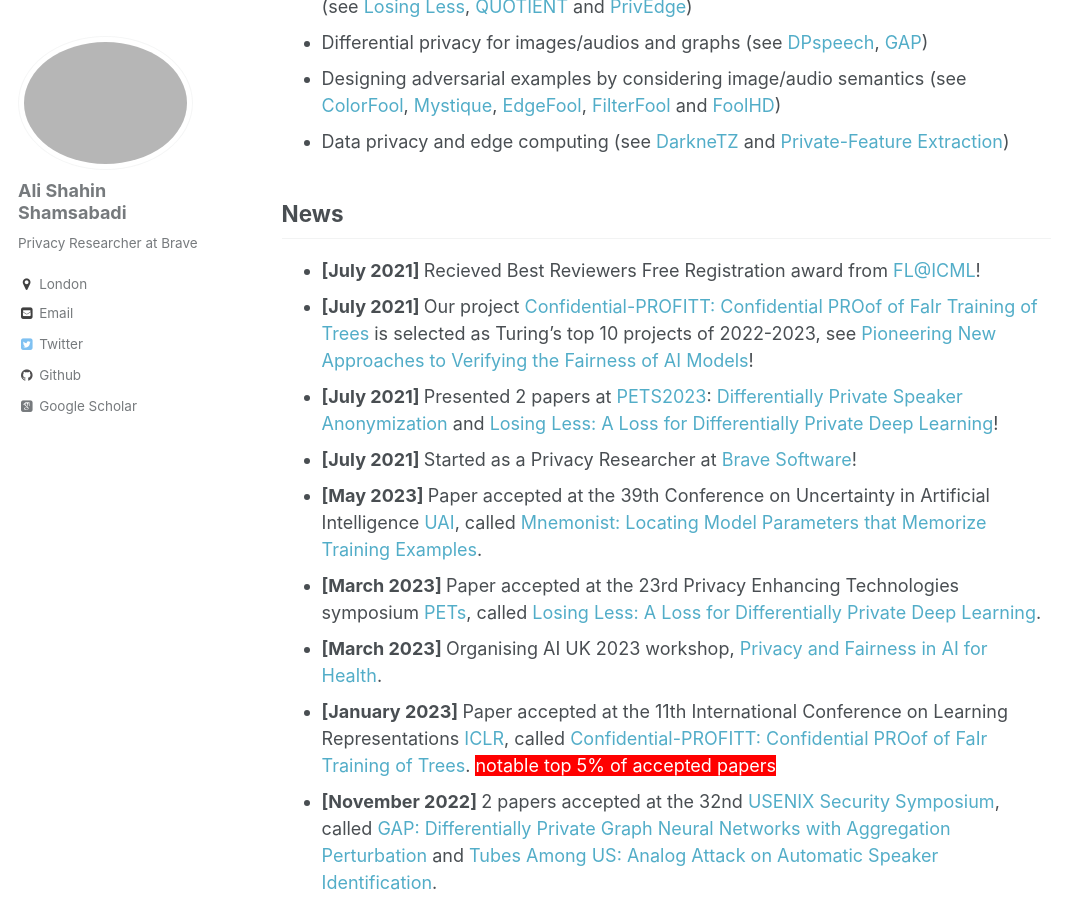
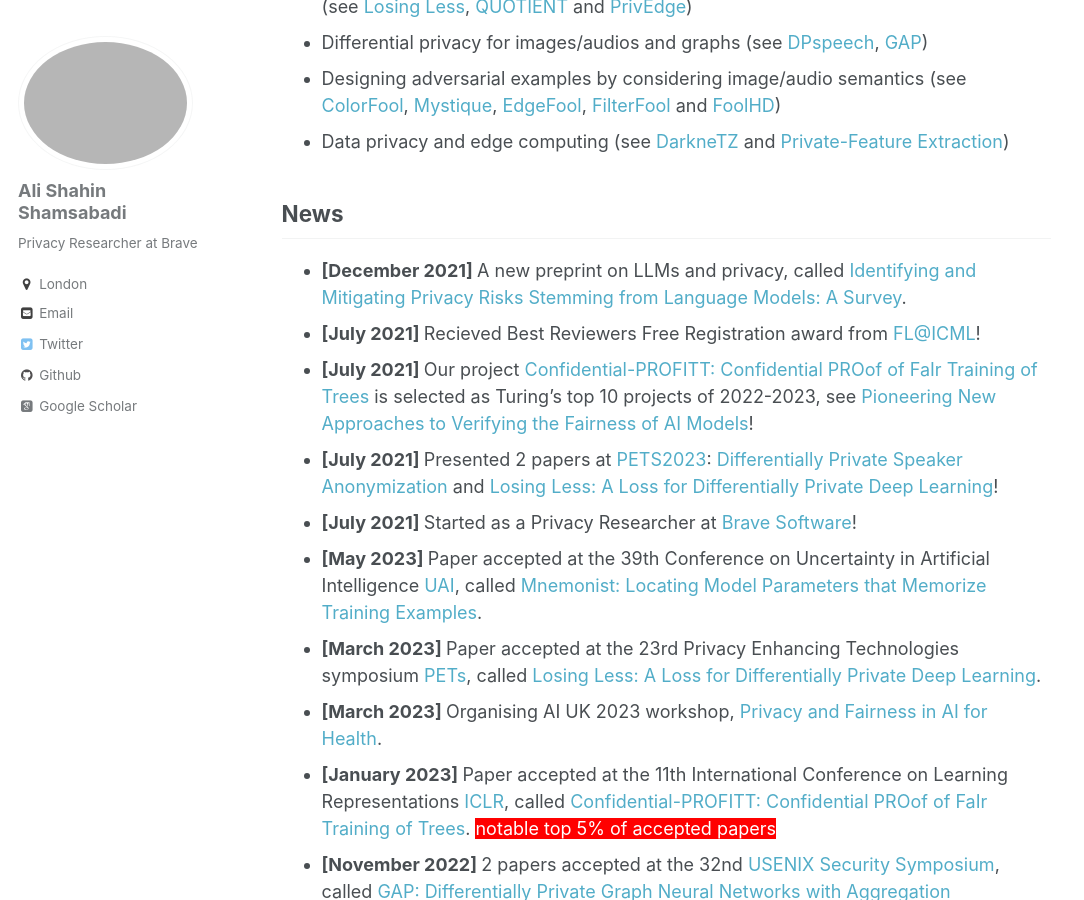
Before and after one commit to AliShahin/AliShahin.github.io, a Jekyll site: the page built from _pages/about.md, in a window 1280 px wide and 900 px high, scrolled down 736 px. Shown: the whole window, without its empty margins (0-1084 px from the left). Built offline with Jekyll 4.4.1, drawn with Linux system fonts in a browser that asks for light colours; some web fonts are replaced.

Commit message:
Update about.md

```diff
--- a/_pages/about.md
+++ b/_pages/about.md
@@ -22,6 +22,7 @@ My research has been published at top-tier conferences including NeurIPS, ICLR,
 - Data privacy and edge computing (see [DarkneTZ](https://arxiv.org/pdf/2004.05703) and [Private-Feature Extraction](https://arxiv.org/pdf/1802.03151.pdf))
 
 ## News
+- <b> [December 2021] </b> A new preprint on LLMs and privacy, called [Identifying and Mitigating Privacy Risks Stemming from Language Models: A Survey](https://arxiv.org/pdf/2310.01424.pdf).
 - <b> [July 2021] </b> Recieved Best Reviewers Free Registration award from [FL@ICML](https://fl-icml2023.github.io/)!
 - <b> [July 2021] </b> Our project [Confidential-PROFITT: Confidential PROof of FaIr Training of Trees](https://openreview.net/forum?id=iIfDQVyuFD) is selected as Turing's top 10 projects of 2022-2023, see [Pioneering New Approaches to Verifying the Fairness of AI Models](https://t.co/I2b4PUPkbs)!
 - <b> [July 2021] </b> Presented 2 papers at [PETS2023](https://petsymposium.org/2023/): [Differentially Private Speaker Anonymization](https://drive.google.com/file/d/1s-da_nW0Rz-RJO6Rovo0qM8auvpOYTg8/view?usp=share_link) and [Losing Less: A Loss for Differentially Private Deep Learning](https://drive.google.com/file/d/1leWqbEArDvZzM_zCEtjk6i_Vk5uvTpnF/view?usp=share_link)!
```
